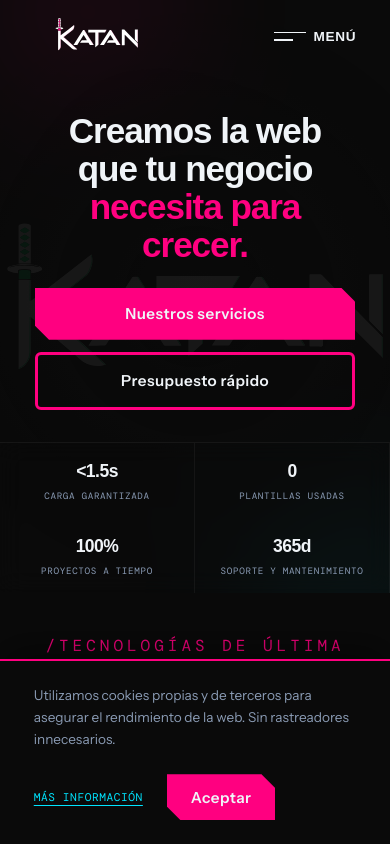
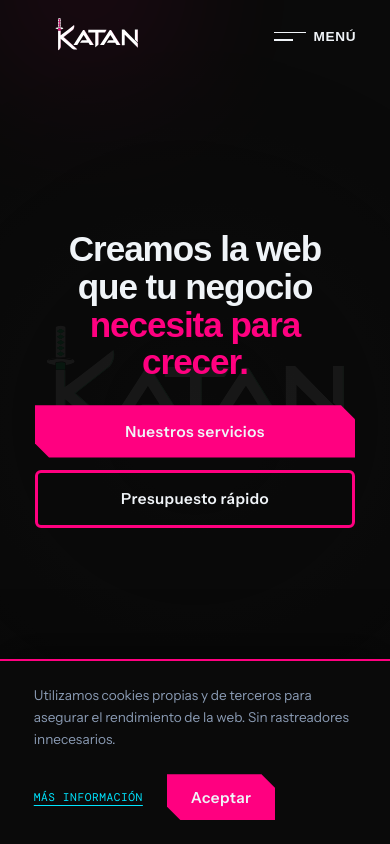
Before and after one commit to KatanStudio/KatanWeb, a React (Vite) app: page / in a window 390 px wide. Shown: the top 844 px of the page. Built offline with nearby package versions, Linux system fonts and the light colour scheme; grey boxes are pictures that could not be loaded; a web font is replaced by a local one.

Commit message:
Hero Inicio y deslizar servicios

```diff
--- a/src/pages/Home.jsx
+++ b/src/pages/Home.jsx
@@ -66,14 +66,13 @@ export default function Home() {
             <div className="glow-orb orb-3"></div>
           </div>
 
-          <img
-            src="/logos/wetransfer_katan_2026-05-04_0628/KATANLogoNegroCompleto.svg"
-            className="hero__watermark"
-            alt=""
-            aria-hidden="true"
-          />
-
           <div className="hero__content">
+            <img
+              src="/logos/wetransfer_katan_2026-05-04_0628/KATANLogoNegroCompleto.svg"
+              className="hero__watermark"
+              alt=""
+              aria-hidden="true"
+            />
             <h1 className="hero__h1 hero__h1--desktop" style={{ textTransform: 'none' }}>
               Creamos la web que tu negocio
               <br />
@@ -140,7 +139,7 @@ export default function Home() {
             <header className="section__header">
               <p className="section-label">/El Estándar Katan</p>
               <h2 className="section__h2">Construimos sistemas,<br /><span className="accent">no folletos.</span></h2>
-              <p className="section__sub">La mayoría de agencias de marketing  plantillas pesadas disfrazadas de diseño a medida.
+              <p className="section__sub">La mayoría de agencias de marketing utilizan plantillas pesadas disfrazadas de diseño a medida.
                 Nosotros damos forma a tu proyecto para dominar tu sector.</p>
             </header>
 
--- a/src/pages/Servicios.jsx
+++ b/src/pages/Servicios.jsx
@@ -327,6 +327,7 @@ function ServiceSwitcher() {
   const [particles, setParticles] = useState([])
   const prevRef = useRef(null)
   const pTimerRef = useRef(null)
+  const touchStartX = useRef(null)
 
   const handleSelect = useCallback((i) => {
     setActive(prev => {
@@ -349,8 +350,17 @@ function ServiceSwitcher() {
 
   const svc = SERVICES[active]
 
+  const onTouchStart = (e) => { touchStartX.current = e.touches[0].clientX }
+  const onTouchEnd = (e) => {
+    if (touchStartX.current === null) return
+    const delta = touchStartX.current - e.changedTouches[0].clientX
+    if (delta > 50) handleSelect(Math.min(SERVICES.length - 1, active + 1))
+    else if (delta < -50) handleSelect(Math.max(0, active - 1))
+    touchStartX.current = null
+  }
+
   return (
-    <div className="svc-sw">
+    <div className="svc-sw" onTouchStart={onTouchStart} onTouchEnd={onTouchEnd}>
 
       {/* ── Fondo con orbes animados — solo desktop (en móvil los gestiona PageOrbs) ── */}
       <div className="svc-sw__bg" aria-hidden="true">
--- a/src/styles/hero.css
+++ b/src/styles/hero.css
@@ -3,6 +3,7 @@
    ═══════════════════════════════════════════════ */
 .hero {
   min-height: 100vh;
+  min-height: 100svh;
   display: flex;
   flex-direction: column;
   padding-top: 4.5rem;
@@ -124,14 +125,13 @@
 .hero__content {
   position: relative;
   z-index: 20;
+  flex: 1;
   display: flex;
   flex-direction: column;
   justify-content: center;
   align-items: center;
   text-align: center;
-  padding: 2.5rem 0.75rem 2rem;
-  max-width: 100%;
-  margin: auto;
+  padding: 2.5rem 1.25rem 3rem;
   width: 100%;
 }
 
@@ -140,9 +140,9 @@
   top: 50%;
   left: 50%;
   transform: translate(-50%, -50%);
-  width: clamp(420px, 90vw, 1600px);
+  width: clamp(280px, 85vw, 1600px);
   height: auto;
-  z-index: 5;
+  z-index: 0;
   opacity: 0.06;
   filter: invert(1);
   pointer-events: none;
@@ -150,6 +150,8 @@
 }
 
 .hero__h1 {
+  position: relative;
+  z-index: 1;
   font-family: var(--font-head);
   font-size: clamp(1.1rem, 4.8vw, 4.5rem);
   font-weight: 900;
@@ -178,6 +180,8 @@
 }
 
 .hero__actions {
+  position: relative;
+  z-index: 1;
   display: flex;
   flex-direction: column;
   gap: 0.75rem;
@@ -192,7 +196,6 @@
   grid-template-columns: repeat(2, 1fr);
   position: relative;
   z-index: 2;
-  margin-top: auto;
   background: rgba(10, 10, 10, 0.4);
   backdrop-filter: blur(12px);
   -webkit-backdrop-filter: blur(12px);
@@ -280,10 +283,6 @@
 }
 
 @media (max-width: 639px) {
-  .hero__content {
-    padding: 2.5rem 1.25rem 2rem;
-  }
-
   .hero__h1--desktop {
     display: none;
   }
@@ -307,13 +306,14 @@
 @media (min-width: 900px) {
   .hero__watermark {
     top: 40%;
+    width: clamp(420px, 90vw, 1600px);
   }
 
   .hero__content {
-    max-width: none;
     width: min(1280px, calc(100vw - 6rem));
-    margin: auto;
+    margin: 0 auto;
     padding: 6.5rem 3rem 3rem;
+    justify-content: center;
     align-items: center;
     text-align: center;
   }
--- a/src/styles/mobile-fixes.css
+++ b/src/styles/mobile-fixes.css
@@ -10,10 +10,6 @@
   }
 
   /* Hero stats — las 4 visibles sin scroll vertical */
-  .hero {
-    min-height: auto;
-  }
-
   .hero__stats {
     grid-template-columns: repeat(2, 1fr);
     position: static;
```
Also changed, not shown: src/components/ServicesCarousel.jsx (+15 -1 lines).
